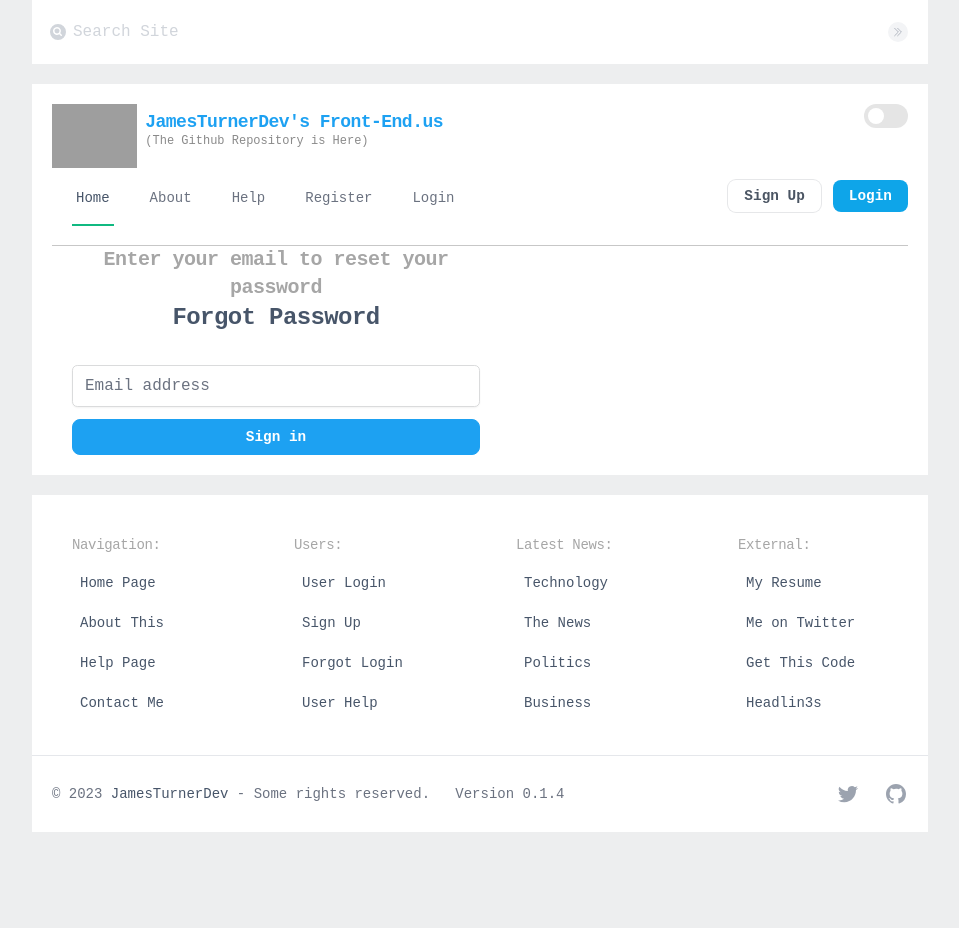
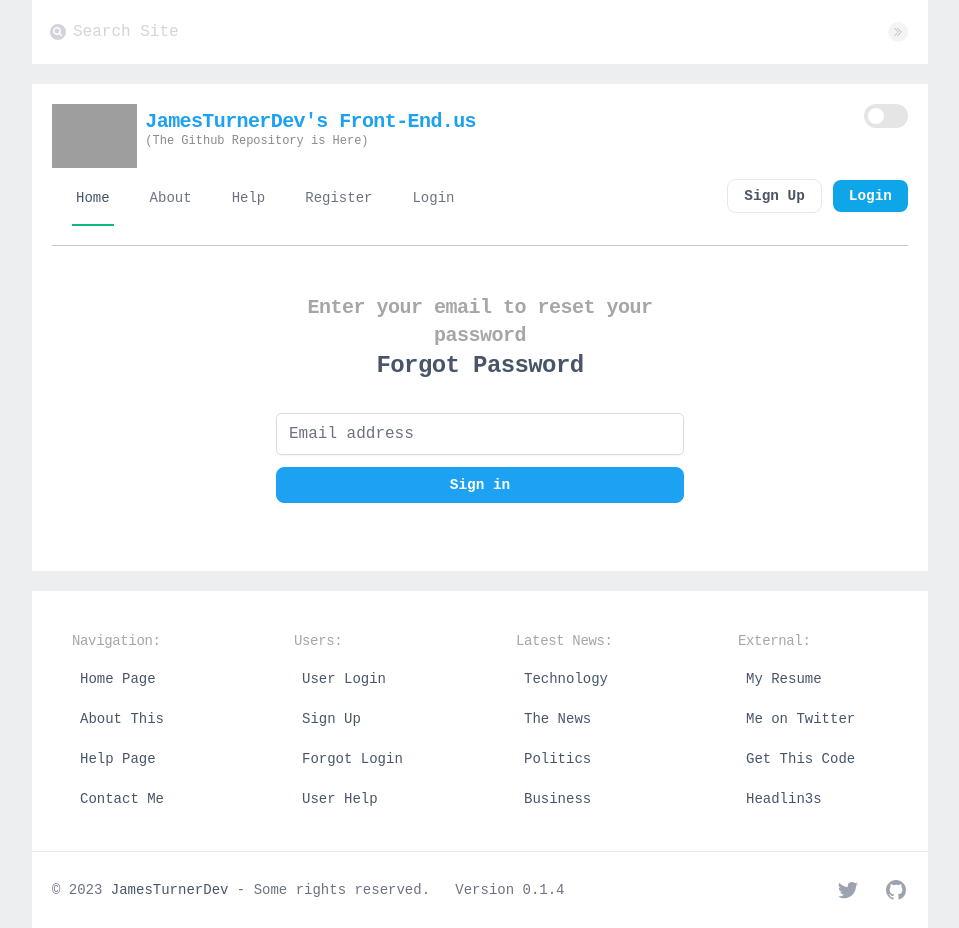
Before and after one commit to jamesturner-dev/front-end.us, a Vue app: page /user/forgot in a window 1280 px wide. Shown: the whole page, without its empty margins (160-1119 px from the left). Before the commit the page ends 832 px from the top, so only its background shows below. Built offline with nearby package versions, Linux system fonts and the light colour scheme; grey boxes are pictures that could not be loaded.

Commit message:
basic page template?

```diff
--- a/src/components/layout/Header/MastHead.vue
+++ b/src/components/layout/Header/MastHead.vue
@@ -1,7 +1,7 @@
 <template>
   <div>
-    <h1 class="text-lg -mb-2 mt-1">
-      <a :href="siteInfo.url" class="subTitle">
+    <h1 class="text-xl -mb-2 mt-1">
+      <a :href="siteInfo.url">
         {{ siteInfo.subTitle }}&nbsp;{{ siteInfo.title }}
       </a>
     </h1>
--- /dev/null
+++ b/src/components/page/BasicPage.vue
@@ -0,0 +1,22 @@
+<template>
+  <div class="container mx-auto pt-5">
+    <ContentHeader :content="content" />
+    <div class="flex flex-row flex-wrap">
+      <BasicContent />
+      <SideBar />
+    </div>
+  </div>
+</template>
+
+<script setup>
+import { useRoute } from "vue-router";
+import SideBar from "../shared/SideBar.vue";
+import BasicContent from "./pageSections/BasicContent.vue";
+import ContentHeader from "../shared/ContentHeader.vue";
+const route = useRoute();
+const pageRoute = route.params.name;
+const content = {
+  heading:  "Basic Page",
+  subHeading: "Thought a basic page template would be nice"
+}
+</script>
--- /dev/null
+++ b/src/components/page/pageSections/BasicContent.vue
@@ -0,0 +1,34 @@
+<template>
+  <main role="main" class="w-full sm:w-2/3 md:w-3/4 pr-10">
+    <div class="theContainer">
+      <p>
+        Welcome to Vue Ventures, the premier provider of VueJS components and solutions for modern web development! This is all just filler content written by chatGPT.
+      </p>
+      <p class="mt-10">
+        Founded by a team of passionate developers with years of experience in the tech industry, our mission is to make web development faster, easier, and more enjoyable for everyone.
+      </p>
+
+      <p class="mt-5">
+        We pride ourselves on our innovative products, exceptional customer service, and commitment to the VueJS community.
+      </p>
+      <p class="mt-5">
+        Whether you're a seasoned developer or just starting out, we've got the tools you need to succeed!  This is all just filler content written by chatGPT
+      </p>
+
+      <p class="mt-10">
+        At Vue Ventures, we believe that web development should be fun and accessible for everyone.
+      </p>
+      <p class="mt-5">
+        That's why we've designed our products to be intuitive, user-friendly, and customizable, so you can focus on what you love - building great websites and apps! Our team of experts is always on hand to provide support and guidance, whether you're working on a personal project or a complex enterprise application.
+      </p>
+      <p class="mt-5 mb-10">
+        Plus, with our commitment to open source and the VueJS community, you can be sure that you're working with the best tools and resources available
+      </p>
+    </div>
+
+  </main>
+</template>
+
+<script setup>
+
+</script>
--- a/src/components/shared/ContentHeader.vue
+++ b/src/components/shared/ContentHeader.vue
@@ -1,6 +1,6 @@
 <template>
   <div class="sm:border-l sm:border-gray-200 sm:pl-6">
-    <h1 class="text-4xl font-bold tracking-tight text-gray-600">
+    <h1 class="text-2xl font-bold tracking-tight text-gray-600">
       {{ content.heading }}
     </h1>
     <p class="text-gray-500">
--- a/src/components/shared/SearchHeader.vue
+++ b/src/components/shared/SearchHeader.vue
@@ -1,6 +1,6 @@
 <template>
   <section class="sm:border-l dark:sm:border-slate-700 sm:border-gray-300 sm:pl-6 my-10">
-    <h4 class="text-xl font-bold tracking-tight text-gray-600 dark:text-slate-600">
+    <h4 class="text-xl font-bold tracking-tight text-gray-400 dark:text-slate-700">
       {{ content.heading }} {{ content.subHeading}}
     </h4>
   </section>
--- /dev/null
+++ b/src/components/shared/SideBar.vue
@@ -0,0 +1,69 @@
+<template>
+  <aside class="w-full sm:w-1/3 md:w-1/4 sticky top-0">
+    <ul role="list" class="divide-y dark:divide-slate-600 divide-slate-200">
+      <li v-for="item in activityItems" :key="item.commit" class="py-4">
+        <div class="flex items-center gap-x-3">
+          <img :src="item.user.imageUrl" alt="" class="avatar smallerAvatar" />
+          <h3 class="flex-auto truncate text-sm font-semibold leading-6">
+            <a :href="item.url" class="primaryText">{{ item.user.name }}</a>
+          </h3>
+          <time :datetime="item.dateTime" class="flex-none text-xs text-neutral-500">{{ item.date }}</time>
+        </div>
+        <p class="mt-3 truncate text-sm text-neutral-500">
+          {{ item.projectName }}
+        </p>
+      </li>
+    </ul>
+  </aside>
+</template>
+
+<script setup>
+const activityItems = [
+  {
+    user: {
+      name: 'Outside of the Walled Garden',
+      imageUrl: 'https://images.unsplash.com/photo-1510915228340-29c85a43dcfe?ixlib=rb-4.0.3&ixid=MnwxMjA3fDB8MHxzZWFyY2h8MjR8fHdlYnxlbnwwfHwwfHw%3D&auto=format&fit=crop&w=400&q=60',
+    },
+    date: '2023-04-18',
+    projectName: 'Independent Development is the Future of Software',
+    url: '/blog/walled-garden',
+  },
+  {
+    user: {
+      name: 'Fast Websites',
+      imageUrl: 'https://images.unsplash.com/photo-1517026575980-3e1e2dedeab4?ixlib=rb-4.0.3&ixid=MnwxMjA3fDB8MHxzZWFyY2h8OXx8ZmFzdHxlbnwwfHwwfHw%3D&auto=format&fit=crop&w=400&q=60',
+    },
+    projectName: 'Why do you focus so much on website speed? ',
+    date: '2023-01-23',
+    url: '/blog/fast-websites',
+  },
+  {
+    user: {
+      name: 'Why Vue',
+      imageUrl:
+        'https://images.unsplash.com/photo-1593720216276-0caa6452e004?ixlib=rb-4.0.3&ixid=MnwxMjA3fDB8MHxzZWFyY2h8MjN8fGphdmFzY3JpcHR8ZW58MHx8MHx8&auto=format&fit=crop&w=400&q=60',
+    },
+    projectName: 'Why VueJs is my preferred framework.',
+    date: '2023-01-23',
+    url: '/blog/why-vue',
+  },
+  {
+    user: {
+      name: 'Python Podcasts',
+      imageUrl: 'https://images.unsplash.com/photo-1649180556628-9ba704115795?ixlib=rb-4.0.3&ixid=MnwxMjA3fDB8MHxzZWFyY2h8MTY2fHxweXRob258ZW58MHx8MHx8&auto=format&fit=crop&w=400&q=60',
+    },
+    projectName: 'Python Podcasts that I have enjoyed.',
+    date: '2023-02-22',
+    url: '/blog/python-podcasts',
+  },
+  {
+    user: {
+      name: 'Web Form',
+      imageUrl: 'https://images.unsplash.com/photo-1510915228340-29c85a43dcfe?ixlib=rb-4.0.3&ixid=MnwxMjA3fDB8MHxzZWFyY2h8MjR8fHdlYnxlbnwwfHwwfHw%3D&auto=format&fit=crop&w=400&q=60',
+    },
+    date: '2023-03-24',
+    projectName: 'There are no small components.  Everything is important',
+    url: '/blog/web-form',
+  },
+]
+</script>
--- a/src/components/shared/fakeContent.vue
+++ b/src/components/shared/fakeContent.vue
@@ -13,7 +13,7 @@
 				</span>
 			</div>
 		</div>
-		<h1 class="text-3xl sm:text-center leading-8"> {{ c.title }} </h1>
+		<h1 class="sm:text-center leading-8"> {{ c.title }} </h1>
 		<p class="mt-6 text-lg leading-6 text-gray-600 sm:text-center">
 			{{ c.description }}
 		</p>
--- a/src/components/shared/fakeSearchResults.vue
+++ b/src/components/shared/fakeSearchResults.vue
@@ -1,10 +1,10 @@
 <template>
   <ul role="list" id="searchResults" class="theContent divide-y divide-gray-200 dark:divide-gray-800">
     <li v-for="(d, i) in data" :key="i" class="">
-      <a :href="d.url" class="font-bold primaryText textLink">
+      <a :href="d.url" class="font-bold">
         {{ d.name }}
       </a>
-      <a :href="d.url" class="dark:text-slate-600 text-neutral-600"> Ip Address:
+      <a :href="d.url" class=""> ip Address:
         <span class="primaryText">{{ d.ip_address }}</span>
       </a>
       <span class="items-end dark:text-slate-600 text-neutral-600">
--- a/src/views/PageView.vue
+++ b/src/views/PageView.vue
@@ -6,6 +6,9 @@
     <div v-if="pageRoute == 'about'">
       <AboutPage />
     </div>
+    <div v-if="pageRoute == 'basic'">
+      <BasicPage />
+    </div>
   </section>
 </template>
 
@@ -13,6 +16,7 @@
 import { useRoute } from "vue-router";
 import AboutPage from "../components/page/AboutPage.vue";
 import HelpPage from "../components/page/HelpPage.vue";
+import BasicPage from "../components/page/BasicPage.vue";
 const route = useRoute();
 const pageRoute = route.params.name;
 </script>
--- a/src/views/UserView.vue
+++ b/src/views/UserView.vue
@@ -1,5 +1,5 @@
 <template>
-  <div class="mainFlex">
+  <div class="userWrapper">
     <div class="w-full max-w-md space-y-4">
       <section v-if="pageName == 'login'">
         <UserLogin />
```
